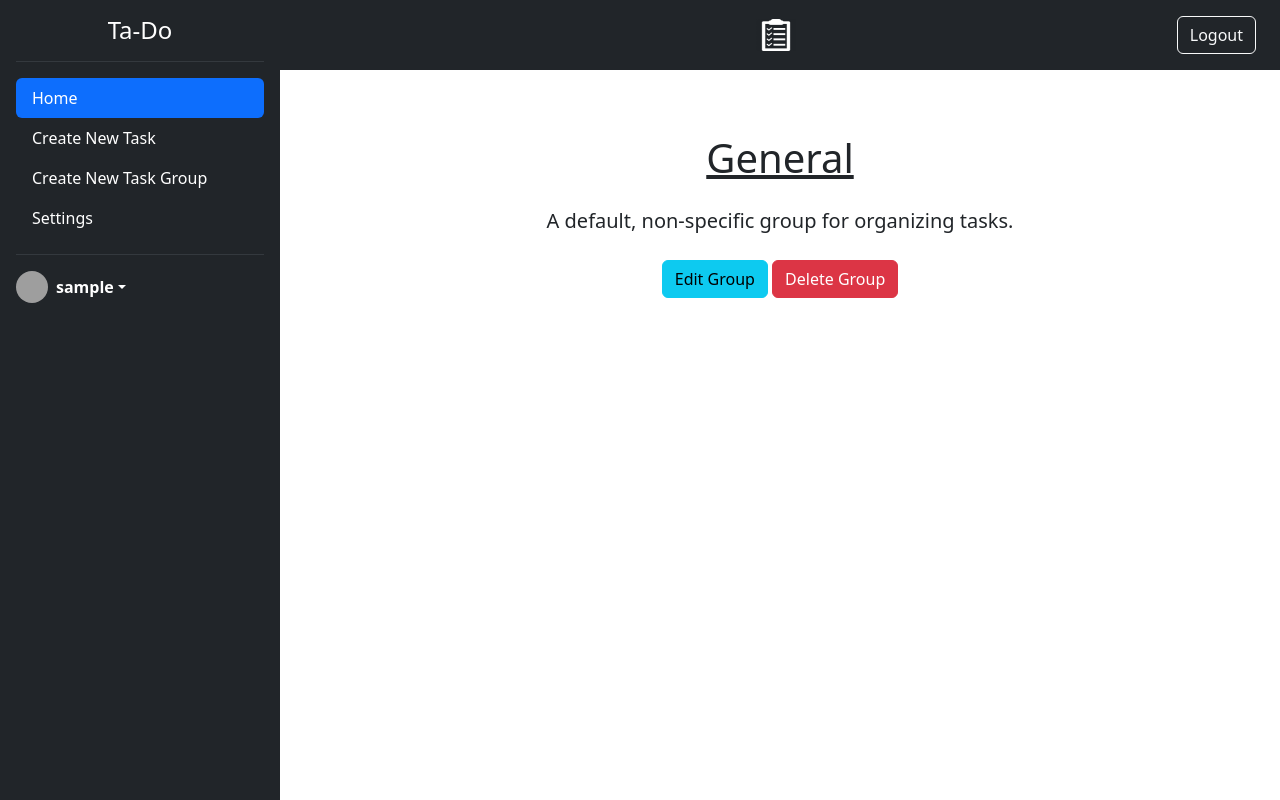
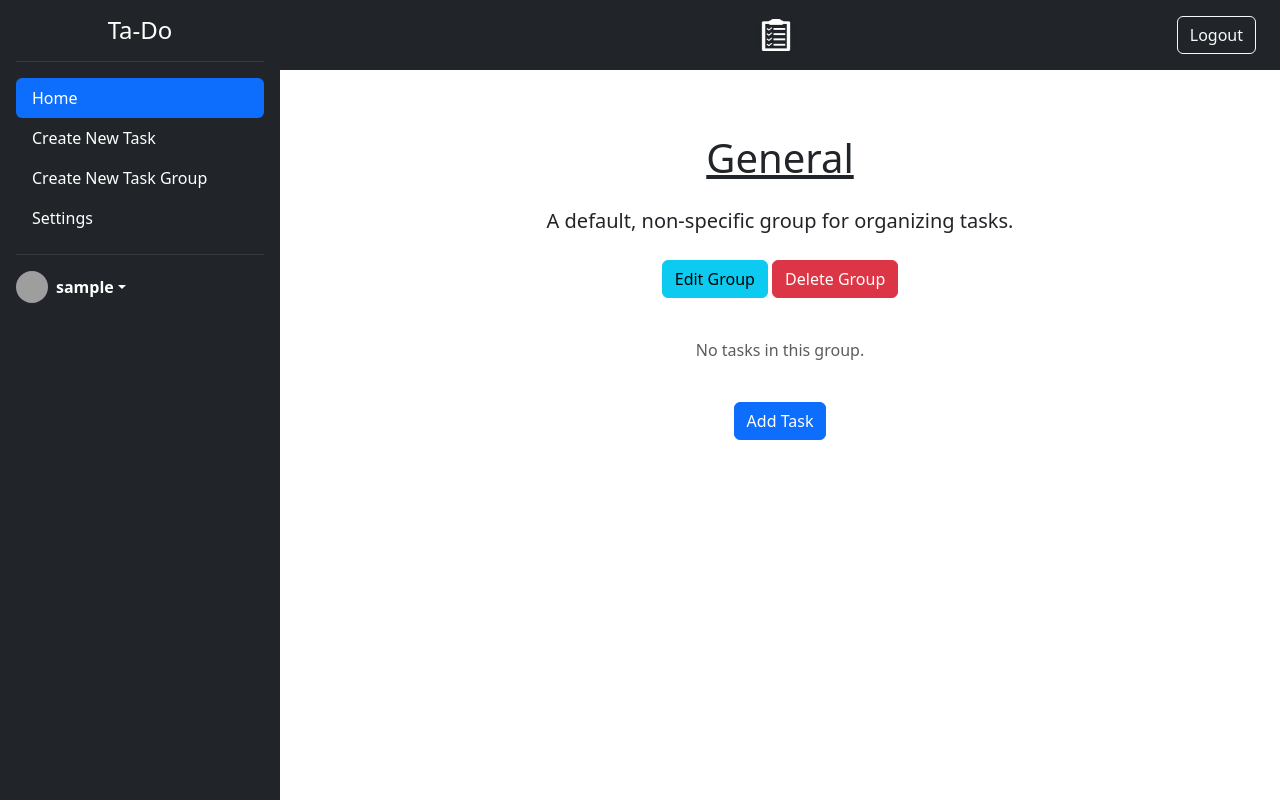
Before and after one commit to JWesP23/Ta-Do-List, a Django app: page /tasks/show_task_group/1 in a window 1280 px wide. Run offline with Django 5.2, Linux system fonts and the light colour scheme; the visitor is signed in with stand-in values (Sample User, id 1); data comes from the database, SQL or seed files in the repository; data that the repository does not hold is empty; grey boxes are pictures that could not be loaded.

Commit message:
added requirements.txt

```diff
--- a/To_Do_List_Website/tasktracker/static/tasks/task_toggle.js
+++ b/To_Do_List_Website/tasktracker/static/tasks/task_toggle.js
@@ -19,8 +19,11 @@ document.addEventListener("DOMContentLoaded", () => {
     const csrftoken = getCSRFToken();
 
     function updateStrikethrough(checkbox) {
-        const title = checkbox.closest("label, .card")?.querySelector(".task-title");
-        if (title) title.classList.toggle("text-decoration-line-through", checkbox.checked);
+        const listItem = checkbox.closest("li.list-group-item");
+        const title = listItem?.querySelector(".task-title");
+        if (title) {
+            title.classList.toggle("text-decoration-line-through", checkbox.checked);
+        }
     }
 
     function updateParentFromSubtasks(parentId) {
--- a/To_Do_List_Website/tasktracker/templates/show_task_group.html
+++ b/To_Do_List_Website/tasktracker/templates/show_task_group.html
@@ -20,13 +20,94 @@
   <p class="text-center fs-5 mb-4">No Description Provided</p>
   {% endif %}
 
-  <!-- Buttons -->
-  <div class="text-center">
+  <!-- Edit & Delete Buttons -->
+  <div class="text-center mb-4">
     <a href="{% url 'edit_task_group_page' group.id %}" class="btn btn-info btn-md w-10">Edit Group</a>
+
     <!-- Delete button (triggers modal) -->
-    <button type="button" class="btn btn-danger" data-bs-toggle="modal" data-bs-target="#deleteGroupModal{{ group.id }}"> Delete Group </button>
+    <button type="button" class="btn btn-danger" data-bs-toggle="modal" data-bs-target="#deleteGroupModal{{ group.id }}">
+      Delete Group
+    </button>
+  </div>
 
-    <!-- Modal -->
+  <!-- Tasks List -->
+  <div class="d-flex flex-column gap-3 align-items-center"> <!-- center cards -->
+    {% if tasks %}
+    {% for task in tasks %}
+    {% if task.parent_task is None %}
+    <div class="card p-3 w-100" style="max-width: 600px;"> <!-- limit width -->
+      <div class="d-flex flex-row align-items-center mb-2">
+        <input type="checkbox" class="task-checkbox form-check-input flex-shrink-0 me-2"
+               data-task-id="{{ task.id }}"
+               {% if task.completed %}checked{% endif %}>
+        <a href="{% url 'show_task_page' task.id %}"
+           class="task-link task-title text-body text-decoration-none
+                    {% if task.urgency >= 3 %} fw-bold {% endif %}
+                    {% if task.urgency >= 4 %} text-decoration-underline {% endif %}
+                    {% if task.completed %} text-decoration-line-through {% endif %}">
+          {{ task.title }}
+        </a>
+      </div>
+
+      <small class="text-muted mb-2">
+        {% if task.urgency == 5 %}
+        <img src="{% static 'images/exclamation-circle.svg' %}" width="16" height="16" class="me-1 text-danger">
+        {{ task.due_date }}
+        {% else %}
+        <img src="{% static 'images/calendar-event.svg' %}" width="16" height="16" class="me-1">
+        {{ task.due_date }}
+        {% endif %}
+      </small>
+
+      <!-- Subtasks -->
+      {% with subtasks=task.subtask_set.all %}
+      <div class="d-flex flex-column gap-2 align-items-start">
+        {% for subtask in subtasks %}
+        <div class="card p-2 d-inline-flex flex-row align-items-center w-100">
+          <input class="task-checkbox form-check-input flex-shrink-0 me-2"
+                 type="checkbox"
+                 data-task-id="{{ subtask.id }}"
+                 data-parent-id="{{ task.id }}"
+                 {% if task.completed or subtask.completed %}checked{% endif %}>
+          <div>
+            <a href="{% url 'show_task_page' subtask.id %}"
+               class="task-link task-title text-body text-decoration-none
+                        {% if subtask.urgency >= 3 %} fw-bold {% endif %}
+                        {% if subtask.urgency >= 4 %} text-decoration-underline {% endif %}
+                        {% if task.completed or subtask.completed %} text-decoration-line-through {% endif %}">
+              {{ subtask.title }}
+            </a>
+            <small class="d-block text-body-secondary">
+              {% if subtask.urgency == 5 %}
+              <img src="{% static 'images/exclamation-circle.svg' %}" width="16" height="16" class="me-1 text-danger">
+              {{ subtask.due_date }}
+              {% else %}
+              <img src="{% static 'images/calendar-event.svg' %}" width="16" height="16" class="me-1">
+              {{ subtask.due_date }}
+              {% endif %}
+            </small>
+          </div>
+        </div>
+        {% endfor %}
+      </div>
+      {% endwith %}
+    </div>
+    {% endif %}
+    {% endfor %}
+    {% else %}
+    <p class="text-center text-muted my-3">No tasks in this group.</p>
+    {% endif %}
+  </div>
+
+  <!-- Add Task Button -->
+  <div class="text-center mb-4">
+    <br>
+    <a href="{% url 'create_task_in_group_page' group.id %}" class="btn btn-primary btn-md w-10">Add Task</a>
+  </div>
+
+</div>
+
+<!-- Delete Group Modal -->
 <div class="modal fade" id="deleteGroupModal{{ group.id }}" tabindex="-1"
      aria-labelledby="deleteGroupModalLabel{{ group.id }}" aria-hidden="true">
   <div class="modal-dialog">
@@ -58,6 +139,12 @@
   </div>
 </div>
 
-  </div>
-</div>
 {% endblock %}
+
+{% block scripts %}
+<!--Django will generate the correct base URL for toggling-->
+<script>
+  window.toggleTaskUrlTemplate = "{% url 'toggle_task' 0 %}".replace("0", "{id}");
+</script>
+<script src="{% static 'tasks/task_toggle.js' %}" defer></script>
+{% endblock %}
--- a/To_Do_List_Website/tasktracker/urls.py
+++ b/To_Do_List_Website/tasktracker/urls.py
@@ -12,4 +12,5 @@ urlpatterns = [
     path("create_task_group/", views.create_task_group, name="create_task_group_page"),
     path("edit_task_group/<int:task_group_id>", views.edit_task_group, name="edit_task_group_page"),
     path("delete_task_group/<int:task_group_id>", views.delete_task_group, name="delete_task_group"),
+    path("create_task_in_group/<int:task_group_id>", views.create_task_in_group, name="create_task_in_group_page"),
 ]
--- a/To_Do_List_Website/tasktracker/views.py
+++ b/To_Do_List_Website/tasktracker/views.py
@@ -41,6 +41,12 @@ def main(request):
         context = {
             'group_task_pairs': group_task_pairs,
         }
+
+        #If the user has no tasks send an empty group_task_pairs to trigger the banner prompting new users to get started
+        if not users_tasks:
+            context = {
+                'group_task_pairs': [],
+            }
 
     else:
         context = {
@@ -108,7 +114,7 @@ def create_task(request):
 
         task_form = TaskForm(request.POST, user= request.user) # create a form instance and populate it with data from the request
 
-        # check whether it's valid
+        #check whether submission is valid
         if task_form.is_valid():
             task = task_form.save(commit= False)  #save form data without commiting to DB
             task.user = request.user #attach the user to the task
@@ -120,6 +126,32 @@ def create_task(request):
         task_form = TaskForm(user= request.user) # create a blank form instance
 
     return render(request, "create_task.html", { "form" : task_form })
+
+
+
+# Create a new task within a specified group (used for 'add task' buttons in group cards on main page)
+@login_required_401
+def create_task_in_group(request, task_group_id):
+
+    group = get_object_or_404(TaskGroup, pk= task_group_id, user= request.user)
+
+    if request.method == "POST":
+
+        task_form = SubtaskForm(request.POST) # create a form instance and populate it with data from the request | Use subtask form because it is same as task form with no group dropdown
+
+        #check whether submission is valid
+        if task_form.is_valid():
+            task = task_form.save(commit= False)  #save form data without commiting to DB
+            task.user = request.user #attach the user to the task
+            task.completed = False #all tasks should start uncompleted
+            task.group = group
+            task.save() #commit form data and metadata (the user who created the task) to DB
+            return redirect("home_page")
+
+    else: #request is GET
+        task_form = SubtaskForm() # create a blank form instance | Use subtask form because it is same as task form with no group dropdown
+
+    return render(request, "create_group_task.html", { "form" : task_form , "group" : group})
 
 
 
@@ -272,12 +304,15 @@ def show_task_group(request, task_group_id):
     #Find the appropriate task group
     group = get_object_or_404(TaskGroup, id=task_group_id, user=request.user)
 
+    #Find any tasks in this group
+    tasks = Task.objects.filter(group = group, user=request.user).order_by('completed', 'due_date') #order completed tasks at the bottom and then order by deadline
+
     #Deny users who do not own the group
     if not request.user == group.user:
         return render(request, "403.html")
 
 
-    return render(request, "show_task_group.html", {"group": group})
+    return render(request, "show_task_group.html", {"group": group, "tasks": tasks})
 
 
 
```
Also changed, not shown: To_Do_List_Website/tasktracker/templates/create_group_task.html (added, +51 -0 lines), To_Do_List_Website/templates/main.html (+49 -29 lines), requirements.txt (added, +8 -0 lines), To_Do_List_Website/static/images/example_image (2).png (added), To_Do_List_Website/static/images/example_image.png (added). Lines whose indentation alone changed are shown as unchanged.
